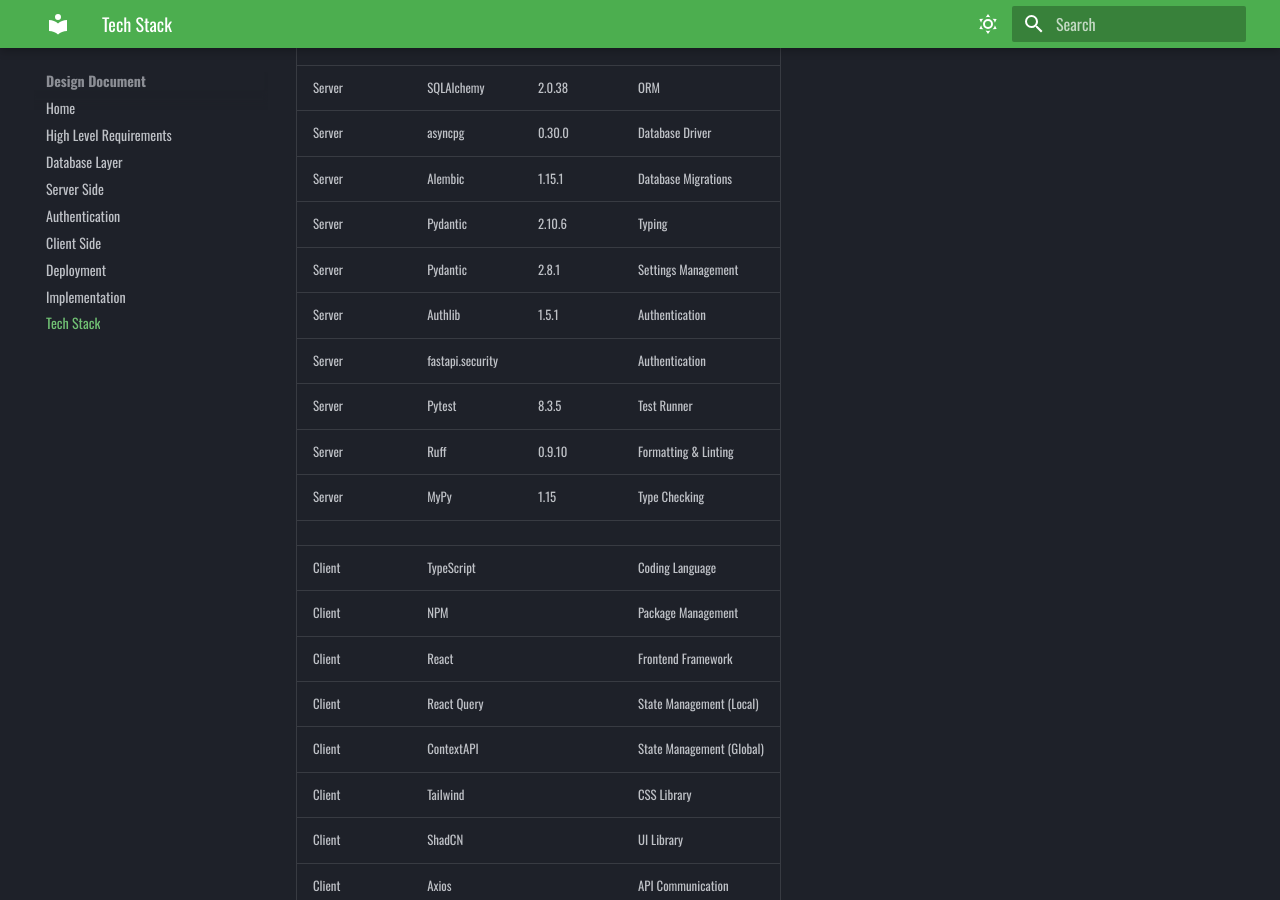
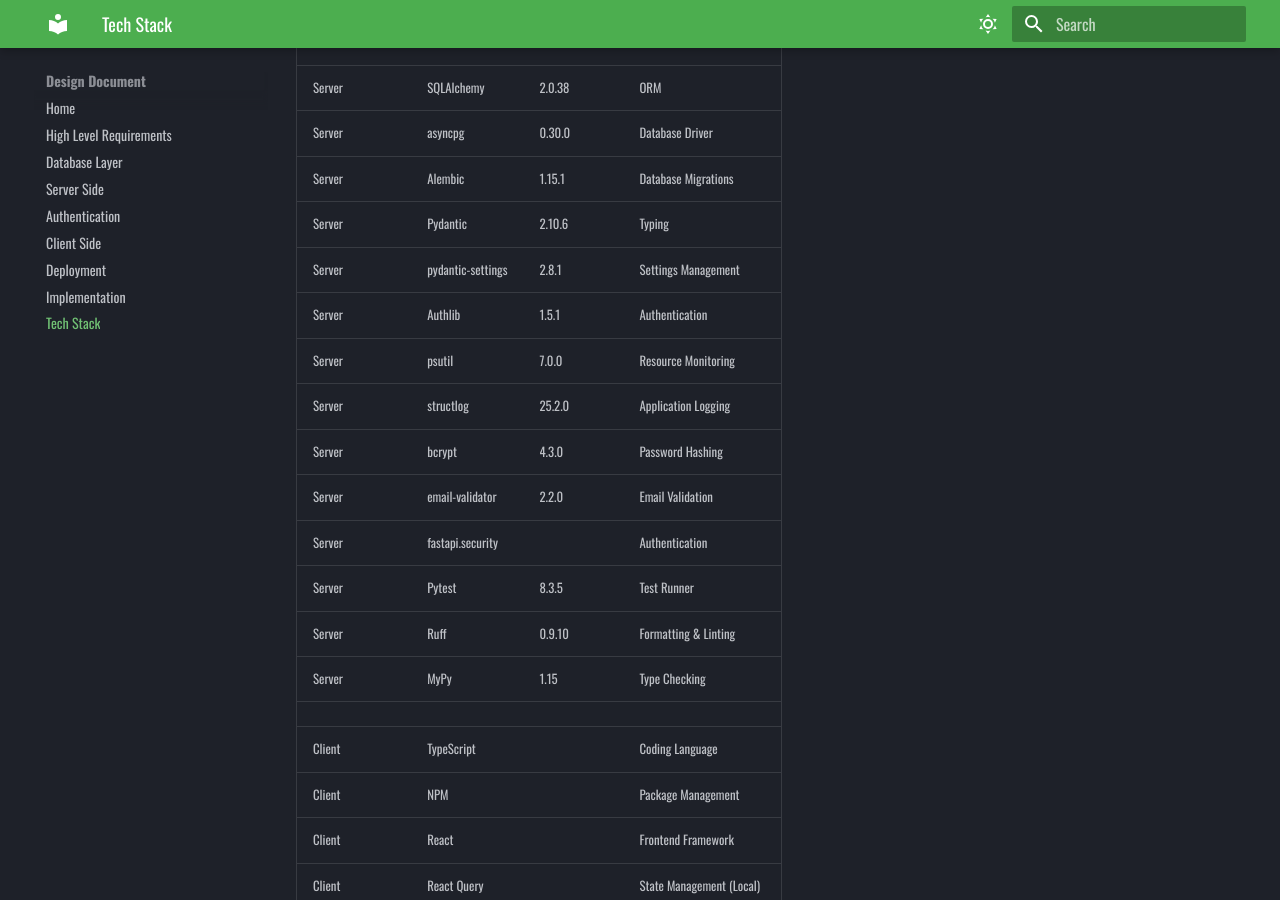
Before and after one commit to LewisCM14/allotment_design, an MkDocs documentation site: the page built from docs/tech_stack.md, in a window 1280 px wide and 900 px high, scrolled down 483 px. Built offline with MkDocs 1.6.1 and Material for MkDocs 9.7.7, drawn with Linux system fonts in a browser that asks for light colours.

Commit message:
add logging to design and update tech stack

```diff
--- a/docs/tech_stack.md
+++ b/docs/tech_stack.md
@@ -14,8 +14,12 @@
 | Server | asyncpg | 0.30.0 | Database Driver |
 | Server | Alembic | 1.15.1 | Database Migrations |
 | Server | Pydantic | 2.10.6 | Typing |
-| Server | Pydantic | 2.8.1 | Settings Management |
+| Server | pydantic-settings | 2.8.1 | Settings Management |
 | Server | Authlib | 1.5.1 | Authentication |
+| Server | psutil | 7.0.0 | Resource Monitoring |
+| Server | structlog | 25.2.0 | Application Logging |
+| Server | bcrypt | 4.3.0 | Password Hashing |
+| Server | email-validator | 2.2.0 | Email Validation |
 | Server | fastapi.security | | Authentication |
 | Server | Pytest | 8.3.5 | Test Runner |
 | Server | Ruff | 0.9.10 | Formatting & Linting |
```
Also changed, not shown: docs/implementation.md (+2 -1 lines), docs/server_side.md (+4 -0 lines).
